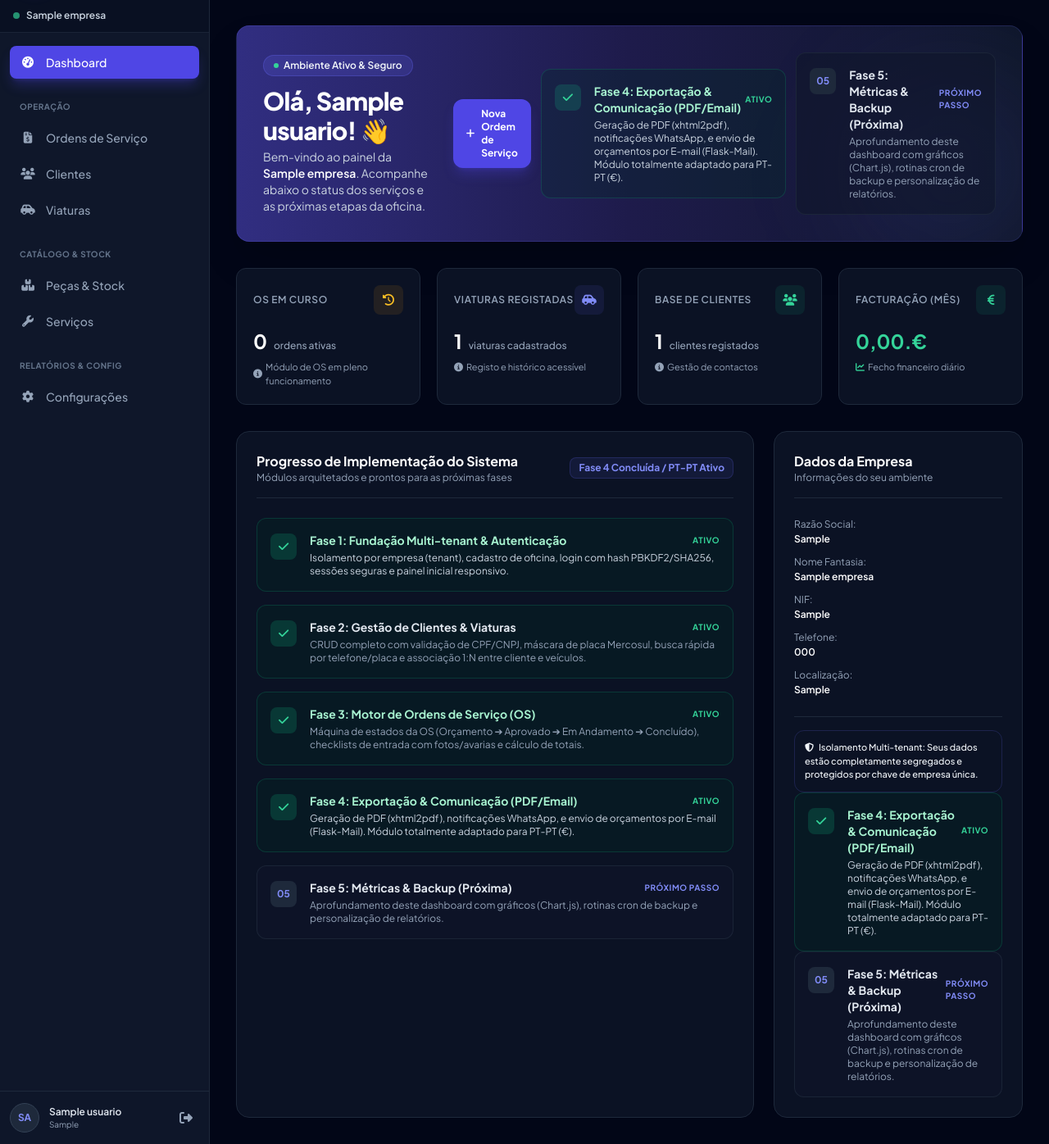
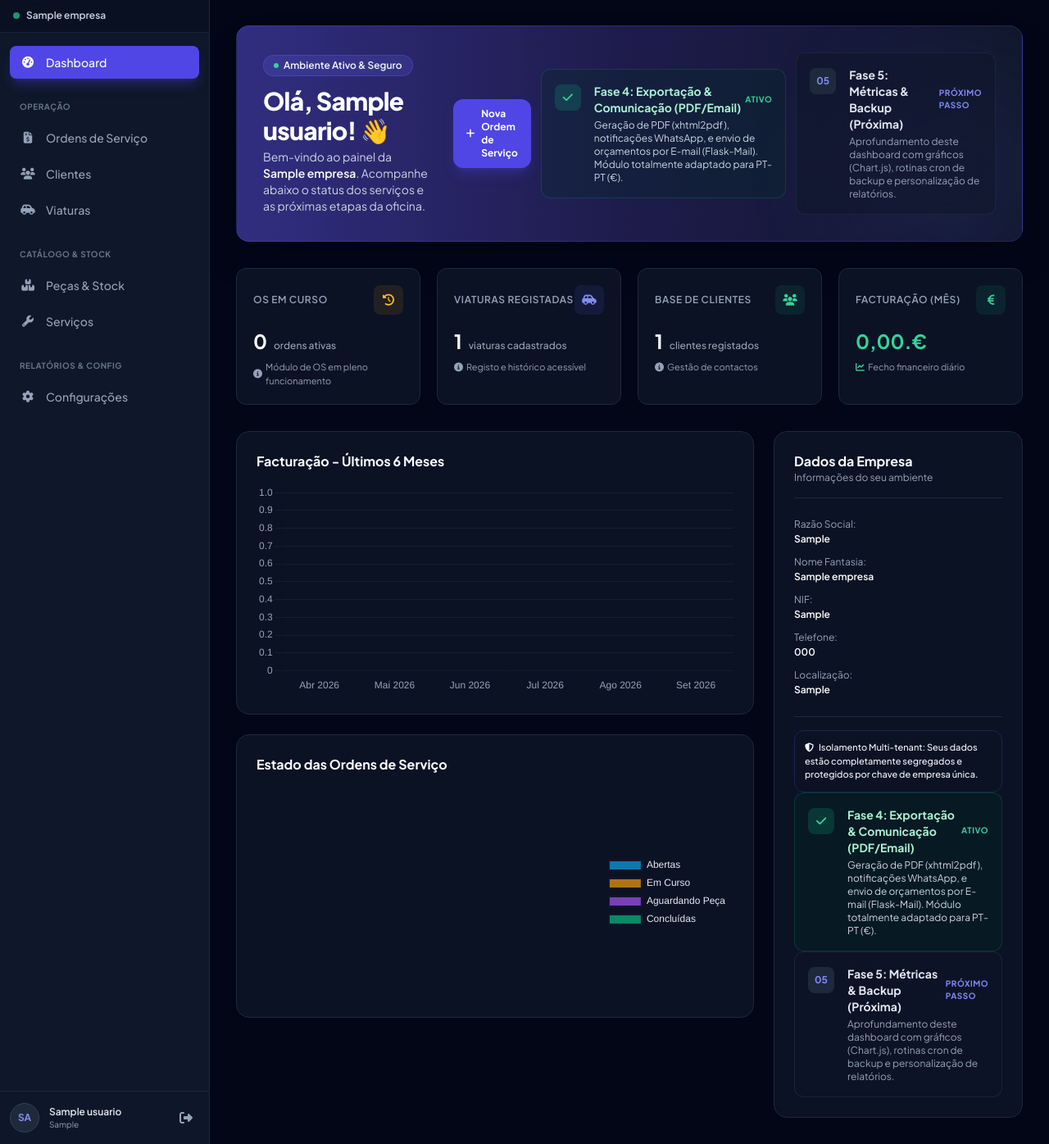
Before and after one commit to ACSystemRPA/AutoCarSystem, a Flask app: page /dashboard in a window 1280 px wide. Shown: the part 65-1461 px from the top of the page at 82% size. Run offline with Flask 3, Linux system fonts and the light colour scheme; a user stored in the database is signed in; tables that the repository leaves empty hold one stand-in row (values such as "Sample post"); some libraries are stand-ins or nearby versions.

Commit message:
feat: complete Phase 5 (Chart.js dashboard, API endpoints, auto-backup APScheduler)

```diff
--- a/app/extensions.py
+++ b/app/extensions.py
@@ -2,11 +2,13 @@ from flask_sqlalchemy import SQLAlchemy
 from flask_migrate import Migrate
 from flask_login import LoginManager
 from flask_mail import Mail
+from flask_apscheduler import APScheduler
 
 db = SQLAlchemy()
 migrate = Migrate()
 login_manager = LoginManager()
 mail = Mail()
+scheduler = APScheduler()
 
 # Configurações do LoginManager
 login_manager.login_view = 'auth.login'
--- a/app/modules/dashboard/routes.py
+++ b/app/modules/dashboard/routes.py
@@ -1,4 +1,4 @@
-from flask import render_template
+from flask import render_template, jsonify
 from flask_login import login_required, current_user
 from app.modules.dashboard import dashboard_bp
 from app.extensions import db
@@ -43,3 +43,72 @@ def index():
             'faturamento_mes': faturamento_mes
         }
     )
+
+@dashboard_bp.route('/api/dash/fat-ultimos-meses')
+@login_required
+def api_faturacao_mensal():
+    from datetime import datetime, timedelta
+    import calendar
+    from sqlalchemy import func
+
+    empresa_id = current_user.empresa_id
+    hoje = datetime.utcnow()
+
+    # Gera os últimos 6 meses (labels)
+    meses_pt = ['Jan', 'Fev', 'Mar', 'Abr', 'Mai', 'Jun', 'Jul', 'Ago', 'Set', 'Out', 'Nov', 'Dez']
+    dados_grafico = []
+
+    for i in range(5, -1, -1):
+        # A charada dos meses
+        cmes = hoje.month - i
+        cano = hoje.year
+        if cmes <= 0:
+            cmes += 12
+            cano -= 1
+
+        prim_dia = datetime(cano, cmes, 1)
+        ult_dia = datetime(cano, cmes, calendar.monthrange(cano, cmes)[1], 23, 59, 59)
+
+        sum_fat = db.session.query(func.sum(OrdemServico.valor_total)).filter(
+            OrdemServico.empresa_id == empresa_id,
+            OrdemServico.status.in_(['CONCLUIDA', 'ENTREGUE']),
+            OrdemServico.data_abertura >= prim_dia,
+            OrdemServico.data_abertura <= ult_dia
+        ).scalar()
+
+        dados_grafico.append({
+            'label': f"{meses_pt[cmes-1]} {cano}",
+            'valor': sum_fat or 0.0
+        })
+
+    return jsonify({
+        'labels': [d['label'] for d in dados_grafico],
+        'valores': [d['valor'] for d in dados_grafico]
+    })
+
+
+@dashboard_bp.route('/api/dash/os-status')
+@login_required
+def api_os_status():
+    from sqlalchemy import func
+    empresa_id = current_user.empresa_id
+
+    contagens = db.session.query(OrdemServico.status, func.count(OrdemServico.id)).filter(
+        OrdemServico.empresa_id == empresa_id
+    ).group_by(OrdemServico.status).all()
+
+    mapa = {k: v for k, v in contagens}
+
+    # Cores fixas ou padronizadas do Tailwind/branding
+    labels = ['Abertas', 'Em Curso', 'Aguardando Peça', 'Concluídas']
+    valores = [
+        mapa.get('ABERTA', 0),
+        mapa.get('EM_ANDAMENTO', 0),
+        mapa.get('AGUARDANDO_PECA', 0) + mapa.get('AGUARDANDO_PECAS', 0),
+        mapa.get('CONCLUIDA', 0) + mapa.get('ENTREGUE', 0)
+    ]
+
+    return jsonify({
+        'labels': labels,
+        'valores': valores
+    })
--- /dev/null
+++ b/app/static/js/dashboard.js
@@ -0,0 +1,62 @@
+fetch('/api/dash/fat-ultimos-meses').then(res => res.json()).then(data => {
+    new Chart(document.getElementById('graficoFaturacao'), {
+        type: 'bar',
+        data: {
+            labels: data.labels,
+            datasets: [{
+                label: 'Facturação Mensal (€)',
+                data: data.valores,
+                backgroundColor: 'rgba(99, 102, 241, 0.4)', // brand-500
+                borderColor: 'rgba(99, 102, 241, 1)',
+                borderWidth: 1,
+                borderRadius: 4
+            }]
+        },
+        options: {
+            responsive: true,
+            maintainAspectRatio: false,
+            plugins: {
+                legend: { display: false }
+            },
+            scales: {
+                y: {
+                    beginAtZero: true,
+                    grid: { color: 'rgba(255,255,255,0.05)' },
+                    ticks: { color: '#94a3b8' }
+                },
+                x: {
+                    grid: { display: false },
+                    ticks: { color: '#94a3b8' }
+                }
+            }
+        }
+    });
+});
+
+fetch('/api/dash/os-status').then(res => res.json()).then(data => {
+    new Chart(document.getElementById('graficoOsStatus'), {
+        type: 'doughnut',
+        data: {
+            labels: data.labels,
+            datasets: [{
+                data: data.valores,
+                backgroundColor: [
+                    'rgba(14, 165, 233, 0.7)',  // Abertas (Sky)
+                    'rgba(245, 158, 11, 0.7)',  // Em Curso (Amber)
+                    'rgba(168, 85, 247, 0.7)',  // Aguard. Peça (Purple)
+                    'rgba(16, 185, 129, 0.7)'   // Concluídas (Emerald)
+                ],
+                borderColor: 'rgba(15, 23, 42, 1)', // slate-900 border
+                borderWidth: 2
+            }]
+        },
+        options: {
+            responsive: true,
+            maintainAspectRatio: false,
+            plugins: {
+                legend: { position: 'right', labels: { color: '#e2e8f0' } }
+            },
+            cutout: '70%'
+        }
+    });
+});
--- a/app/templates/base.html
+++ b/app/templates/base.html
@@ -36,6 +36,7 @@
     <!-- FontAwesome Icons -->
     <link rel="stylesheet" href="https://cdnjs.cloudflare.com/ajax/libs/font-awesome/6.5.1/css/all.min.css">
 
+    <script src="https://cdn.jsdelivr.net/npm/chart.js"></script>
     <style>
         body { font-family: 'Plus Jakarta Sans', sans-serif; }
         .glass-panel {
--- a/app/templates/dashboard/index.html
+++ b/app/templates/dashboard/index.html
@@ -137,98 +137,22 @@
 
     <!-- Seção de Acompanhamento do Sistema e Roadmap -->
     <div class="grid grid-cols-1 lg:grid-cols-3 gap-6">
-        <!-- Coluna Esquerda: Status do Desenvolvimento e Próximos Passos -->
-        <div class="lg:col-span-2 glass-panel p-6 rounded-2xl border border-slate-800 space-y-6">
-            <div class="flex items-center justify-between border-b border-slate-800 pb-4">
-                <div>
-                    <h2 class="text-base font-bold text-white">Progresso de Implementação do Sistema</h2>
-                    <p class="text-xs text-slate-400">Módulos arquitetados e prontos para as próximas fases</p>
+                <!-- Módulo de Gráficos (Chart.js) -->
+        <div class="lg:col-span-2 space-y-6">
+            <div class="glass-panel p-6 rounded-2xl border border-slate-800">
+                <h2 class="text-base font-bold text-white mb-4">Facturação - Últimos 6 Meses</h2>
+                <div class="h-64 relative w-full">
+                    <canvas id="graficoFaturacao"></canvas>
                 </div>
-                <span class="text-xs font-bold text-brand-400 bg-brand-500/10 px-2.5 py-1 rounded-lg border border-brand-500/20">Fase 4 Concluída / PT-PT Ativo</span>
             </div>
 
-            <div class="space-y-4">
-                <!-- Fase 1 -->
-                <div class="flex items-start gap-4 p-4 rounded-xl bg-emerald-950/30 border border-emerald-500/20">
-                    <div class="w-8 h-8 rounded-lg bg-emerald-500/20 text-emerald-400 flex items-center justify-center shrink-0 mt-0.5">
-                        <i class="fa-solid fa-check text-sm font-bold"></i>
-                    </div>
-                    <div class="flex-1">
-                        <div class="flex items-center justify-between">
-                            <h3 class="text-sm font-bold text-emerald-200">Fase 1: Fundação Multi-tenant & Autenticação</h3>
-                            <span class="text-[10px] uppercase font-bold text-emerald-400 tracking-wider">Ativo</span>
-                        </div>
-                        <p class="text-xs text-slate-300 mt-1">
-                            Isolamento por empresa (tenant), cadastro de oficina, login com hash PBKDF2/SHA256, sessões seguras e painel inicial responsivo.
-                        </p>
-                    </div>
-                </div>
-
-                <!-- Fase 2 -->
-                <div class="flex items-start gap-4 p-4 rounded-xl bg-emerald-950/30 border border-emerald-500/20">
-                    <div class="w-8 h-8 rounded-lg bg-emerald-500/20 text-emerald-400 flex items-center justify-center shrink-0 mt-0.5">
-                        <i class="fa-solid fa-check text-sm font-bold"></i>
-                    </div>
-                    <div class="flex-1">
-                        <div class="flex items-center justify-between">
-                            <h3 class="text-sm font-bold text-slate-200">Fase 2: Gestão de Clientes & Viaturas</h3>
-                            <span class="text-[10px] uppercase font-bold text-emerald-400 tracking-wider">Ativo</span>
-                        </div>
-                        <p class="text-xs text-slate-400 mt-1">
-                            CRUD completo com validação de CPF/CNPJ, máscara de placa Mercosul, busca rápida por telefone/placa e associação 1:N entre cliente e veículos.
-                        </p>
-                    </div>
-                </div>
-
-                <!-- Fase 3 -->
-                <div class="flex items-start gap-4 p-4 rounded-xl bg-emerald-950/30 border border-emerald-500/20">
-                    <div class="w-8 h-8 rounded-lg bg-emerald-500/20 text-emerald-400 flex items-center justify-center shrink-0 mt-0.5">
-                        <i class="fa-solid fa-check text-sm font-bold"></i>
-                    </div>
-                    <div class="flex-1">
-                        <div class="flex items-center justify-between">
-                            <h3 class="text-sm font-bold text-emerald-200">Fase 3: Motor de Ordens de Serviço (OS)</h3>
-                            <span class="text-[10px] uppercase font-bold text-emerald-400 tracking-wider">Ativo</span>
-                        </div>
-                        <p class="text-xs text-slate-400 mt-1">
-                            Máquina de estados da OS (Orçamento ➔ Aprovado ➔ Em Andamento ➔ Concluído), checklists de entrada com fotos/avarias e cálculo de totais.
-                        </p>
-                    </div>
-                </div>
-                <!-- Fase 4 -->
-                <div class="flex items-start gap-4 p-4 rounded-xl bg-emerald-950/30 border border-emerald-500/20">
-                    <div class="w-8 h-8 rounded-lg bg-emerald-500/20 text-emerald-400 flex items-center justify-center shrink-0 mt-0.5">
-                        <i class="fa-solid fa-check text-sm font-bold"></i>
-                    </div>
-                    <div class="flex-1">
-                        <div class="flex items-center justify-between">
-                            <h3 class="text-sm font-bold text-emerald-200">Fase 4: Exportação & Comunicação (PDF/Email)</h3>
-                            <span class="text-[10px] uppercase font-bold text-emerald-400 tracking-wider">Ativo</span>
-                        </div>
-                        <p class="text-xs text-slate-300 mt-1">
-                            Geração de PDF (xhtml2pdf), notificações WhatsApp, e envio de orçamentos por E-mail (Flask-Mail). Módulo totalmente adaptado para PT-PT (€).
-                        </p>
-                    </div>
-                </div>
-
-                <!-- Fase 5 -->
-                <div class="flex items-start gap-4 p-4 rounded-xl bg-slate-900/60 border border-slate-800/80">
-                    <div class="w-8 h-8 rounded-lg bg-slate-800 text-brand-400 flex items-center justify-center shrink-0 mt-0.5">
-                        <span class="text-xs font-bold">05</span>
-                    </div>
-                    <div class="flex-1">
-                        <div class="flex items-center justify-between">
-                            <h3 class="text-sm font-bold text-slate-200">Fase 5: Métricas & Backup (Próxima)</h3>
-                            <span class="text-[10px] uppercase font-bold text-brand-400 tracking-wider">Próximo Passo</span>
-                        </div>
-                        <p class="text-xs text-slate-400 mt-1">
-                            Aprofundamento deste dashboard com gráficos (Chart.js), rotinas cron de backup e personalização de relatórios.
-                        </p>
-                    </div>
+            <div class="glass-panel p-6 rounded-2xl border border-slate-800">
+                <h2 class="text-base font-bold text-white mb-4">Estado das Ordens de Serviço</h2>
+                <div class="h-64 relative w-full flex justify-center">
+                    <canvas id="graficoOsStatus"></canvas>
                 </div>
             </div>
         </div>
-
         <!-- Coluna Direita: Dados da Oficina & Configurações Rápidas -->
         <div class="glass-panel p-6 rounded-2xl border border-slate-800 space-y-6">
             <div class="border-b border-slate-800 pb-4">
@@ -302,3 +226,6 @@
     </div>
 </div>
 {% endblock %}
+{% block scripts %}
+<script src="{{ url_for('static', filename='js/dashboard.js') }}"></script>
+{% endblock %}
--- a/config.py
+++ b/config.py
@@ -9,6 +9,9 @@ class Config:
     SQLALCHEMY_DATABASE_URI = os.environ.get('DATABASE_URL') or \
         'sqlite:///' + os.path.join(basedir, 'autocarsystem.db')
     SQLALCHEMY_TRACK_MODIFICATIONS = False
+
+    # Scheduler API para backup automático
+    SCHEDULER_API_ENABLED = True
 
     MAIL_SERVER = os.environ.get('MAIL_SERVER', 'smtp.gmail.com')
     MAIL_PORT = int(os.environ.get('MAIL_PORT', 587))
```
Also changed, not shown: app/__init__.py (+17 -1 lines), app/tasks.py (added, +35 -0 lines).
